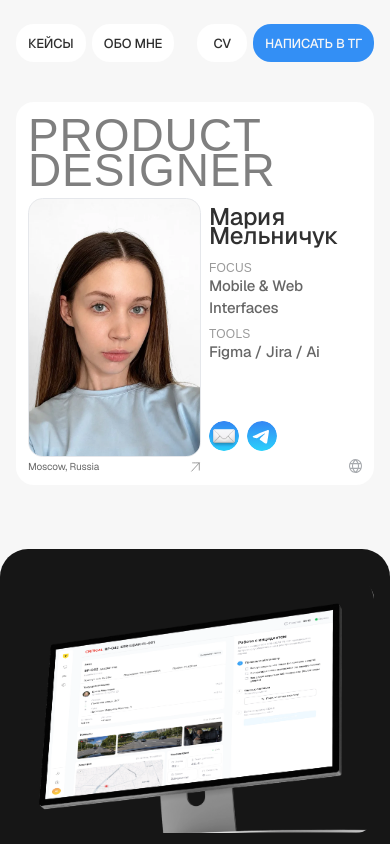
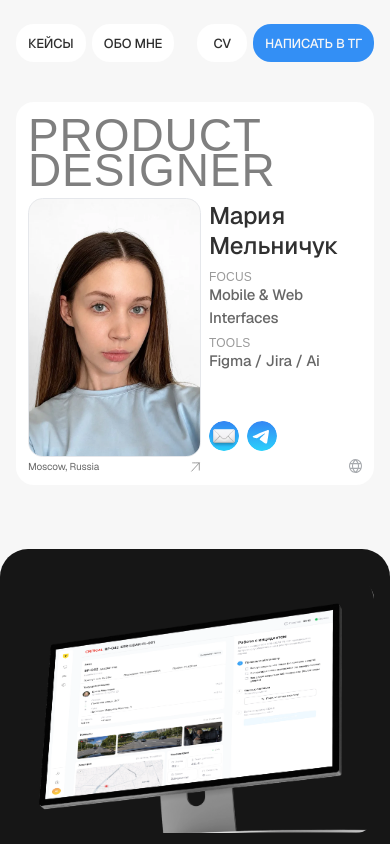
Before and after one commit to MariMel9212/portfolio, a Next.js app: page / in a window 390 px wide. Shown: the top 844 px of the page. Built offline with nearby package versions, Linux system fonts and the light colour scheme; a web font is replaced by a local one.

Commit message:
Separate the stacked name lines again.
Keep Мария and Мельничук close without letting the glyphs touch.

Co-authored-by: leomel9922 <leomel9922@proton.me>

```diff
--- a/src/components/profile-card.tsx
+++ b/src/components/profile-card.tsx
@@ -128,8 +128,8 @@ export function ProfileCard() {
               </div>
               <div className="flex min-w-0 flex-1 flex-col">
                 <div className="flex flex-col gap-[3.63cqw] pt-[1.68cqw]">
-                  <div className="text-[clamp(18px,6.7cqw,28px)] font-medium leading-[1.05] tracking-[-0.01em] text-[#1a1a1a]/90">
-                    <p className="-mb-[6px]">Мария</p>
+                  <div className="flex flex-col gap-1.5 text-[clamp(18px,6.7cqw,28px)] font-medium leading-none tracking-[-0.01em] text-[#1a1a1a]/90">
+                    <p>Мария</p>
                     <p>Мельничук</p>
                   </div>
                   <div className="flex flex-col gap-[2.23cqw] text-[clamp(13px,4.19cqw,18px)] font-medium leading-normal tracking-[-0.01em] text-black/60">
```
